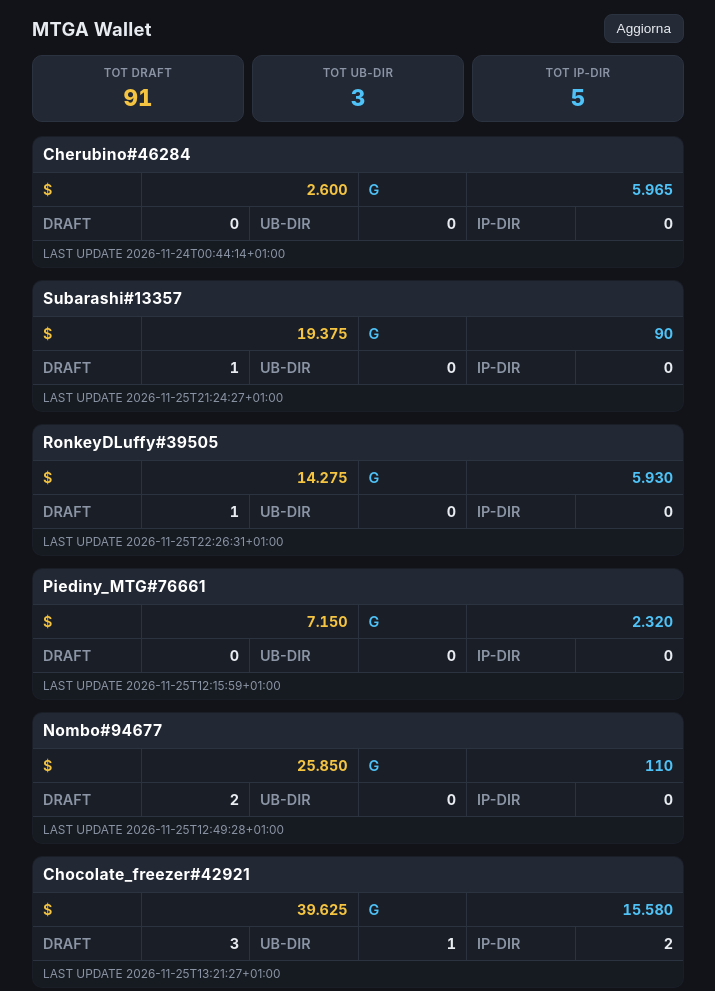
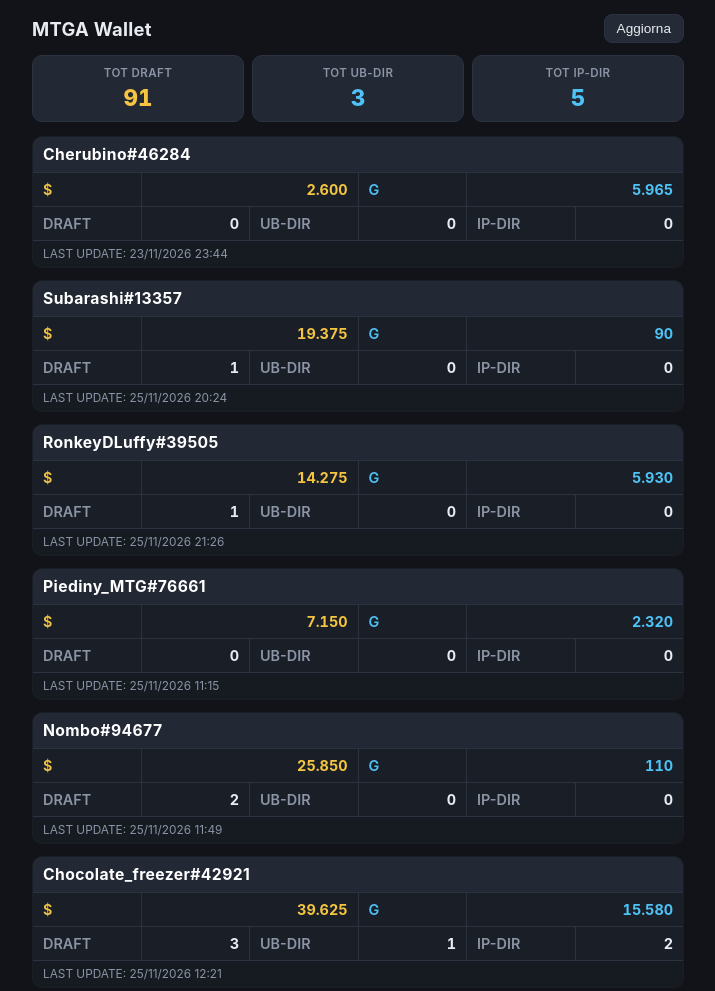
Before and after one commit to Sensei104/mtga-wallet-tracker, a plain HTML site: page docs/index.html in a window 1280 px wide. Shown: the top 991 px of the page, without its empty margins (282-997 px from the left). Drawn offline with Linux system fonts and the light colour scheme.

Commit message:
Format LAST UPDATE date as DD/MM/YYYY HH:MM

```diff
--- a/docs/index.html
+++ b/docs/index.html
@@ -160,6 +160,18 @@
       return Number(n || 0).toLocaleString("it-IT");
     }
 
+    function fmtDate(raw) {
+      if (!raw || raw === "-") return "-";
+      const d = new Date(raw);
+      if (isNaN(d.getTime())) return raw;
+      const gg = String(d.getDate()).padStart(2, "0");
+      const mm = String(d.getMonth() + 1).padStart(2, "0");
+      const aaaa = d.getFullYear();
+      const hh = String(d.getHours()).padStart(2, "0");
+      const min = String(d.getMinutes()).padStart(2, "0");
+      return `${gg}/${mm}/${aaaa} ${hh}:${min}`;
+    }
+
     function normalizeAccounts(data) {
       if (Array.isArray(data)) return data;
       const source = data && typeof data.accounts === "object" ? data.accounts : data;
@@ -227,7 +239,7 @@
                 <td class="val-cell calc">${ipDir}</td>
               </tr>
               <tr class="row-update">
-                <td colspan="6">LAST UPDATE ${acc.updated}</td>
+                <td colspan="6">LAST UPDATE: ${fmtDate(acc.updated)}</td>
               </tr>
             </table>
           `;
--- a/docs/sw.js
+++ b/docs/sw.js
@@ -1,4 +1,4 @@
-const CACHE_NAME = "mtga-wallet-v7";
+const CACHE_NAME = "mtga-wallet-v8";
 const STATIC_ASSETS = ["./", "./index.html"];
 
 self.addEventListener("install", (event) => {
```
